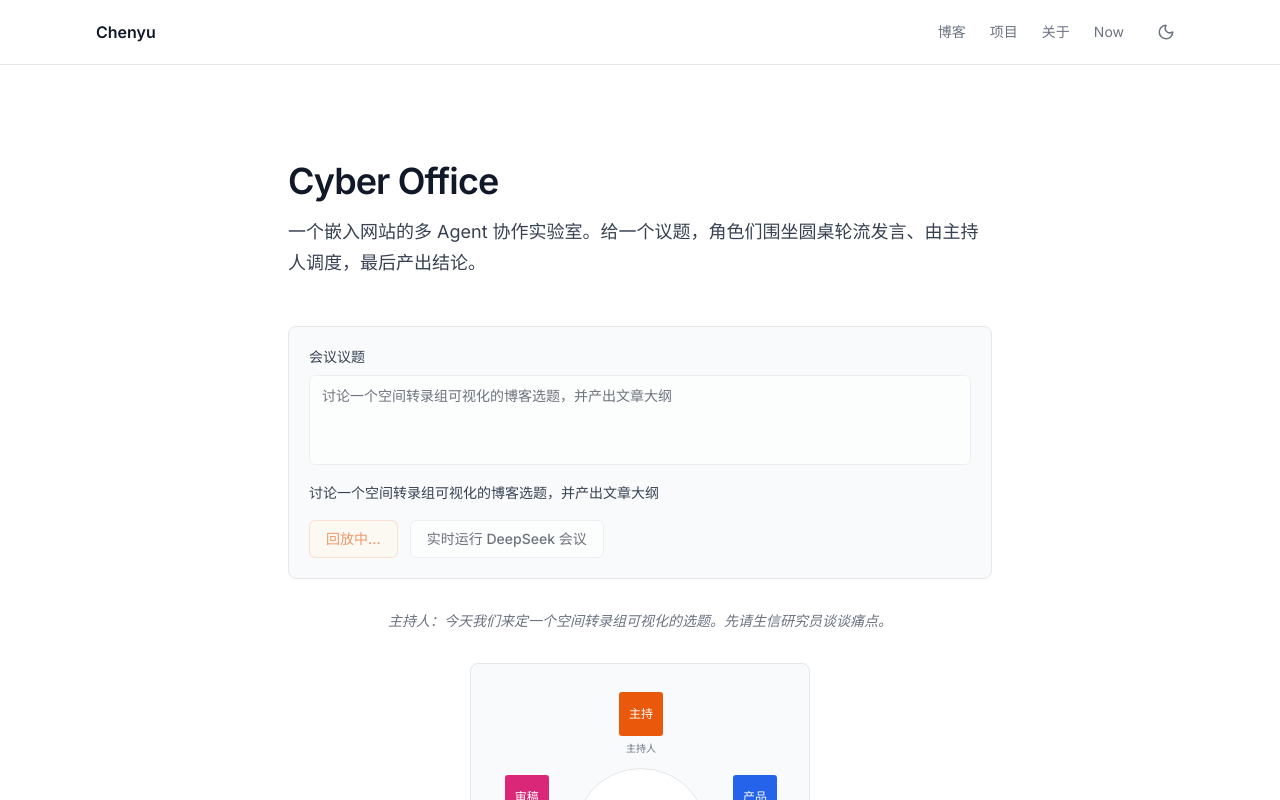
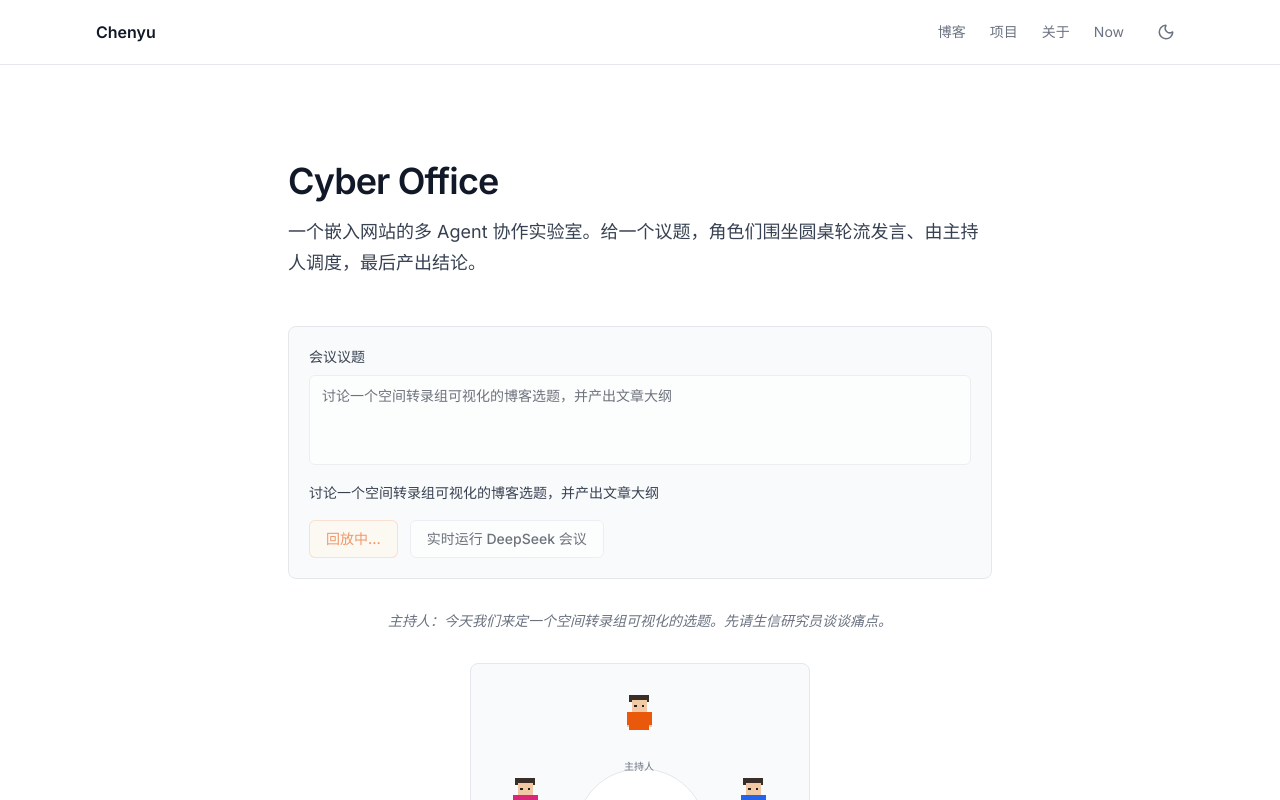
Before and after one commit to chenyufengedu-dev/chenyu-blog, a Next.js app: page /cyber-office in a window 1280 px wide. Both pictures are taken after a click on the button "播放样本会议". Shown: the top 800 px of the page. Built offline with nearby package versions, Linux system fonts and the light colour scheme.

Commit message:
feat(cyber-office): 圆桌小人改用像素渲染

```diff
--- a/src/components/cyber-office/character.tsx
+++ b/src/components/cyber-office/character.tsx
@@ -1,4 +1,5 @@
 import type { RoleStatus } from "@/lib/cyber-office/types";
+import PixelCharacter from "./pixel-character";
 
 // interface 在这里定义"这个组件接收哪些 props（外部传入的参数）"。
 interface CharacterProps {
@@ -14,31 +15,21 @@ export default function Character({ name, color, status }: CharacterProps) {
   const isActive = status === "speaking" || status === "raising_hand";
 
   return (
-    <div className="flex flex-col items-center gap-1">
-      {/* 小人方块本体 */}
+    <div className="flex flex-col items-center gap-4">
+      {/* 外层：举手时整体轻微上移，做出"起身"的感觉 */}
       <div
-        className="relative flex h-11 w-11 items-center justify-center rounded-[3px] text-white text-xs font-mono transition-transform duration-300"
-        // 动态样式（颜色、位移、描边随状态变）写在 style 里，因为值是计算出来的
+        className="relative transition-transform duration-300"
         style={{
-          backgroundColor: color,
-          // 举手时整个小人轻微上移 6px，做出"站起来"的感觉
           transform: status === "raising_hand" ? "translateY(-6px)" : "none",
-          // 说话时加一圈橙色描边（box-shadow 当描边用），表示"麦克风在他手上"
-          boxShadow: status === "speaking" ? "0 0 0 2px #ea580c" : "none",
         }}
       >
-        {/* 方块里显示名字前两个字当头像占位，如"产品" */}
-        {name.slice(0, 2)}
-
-        {/* 举手图标：仅在 raising_hand 状态显示 */}
-        {/* 条件 && <JSX>} 是 React 常用写法：条件为真才渲染后面的元素 */}
-        {status === "raising_hand" && (
-          <span className="absolute -top-4 text-sm">✋</span>
-        )}
+        <PixelCharacter color={color} status={status} />
 
         {/* 思考省略号：仅在 thinking 状态显示 */}
         {status === "thinking" && (
-          <span className="absolute -top-4 text-sm text-text-muted">…</span>
+          <span className="absolute -top-2 left-1/2 -translate-x-1/2 text-sm text-text-muted">
+            …
+          </span>
         )}
       </div>
 
```
